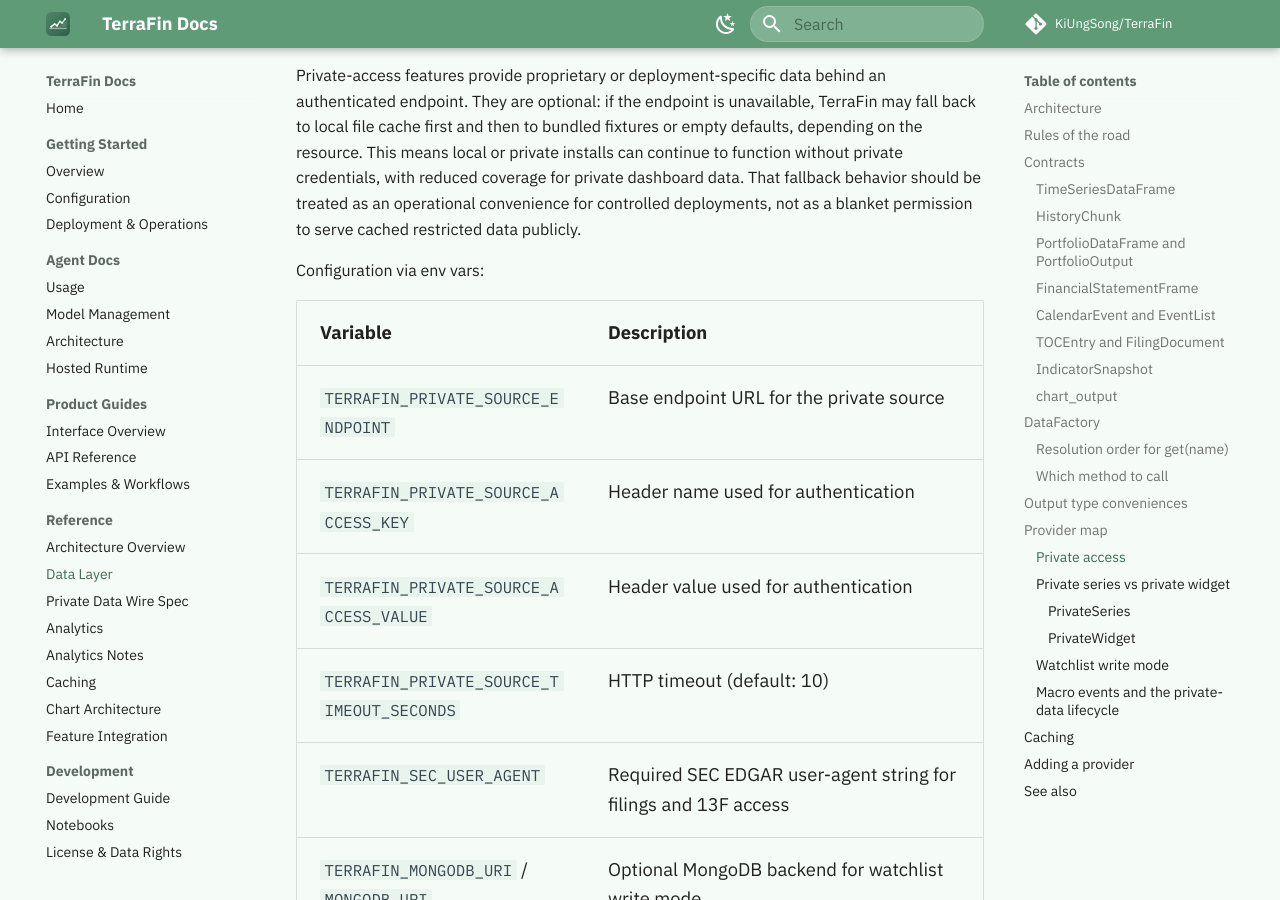
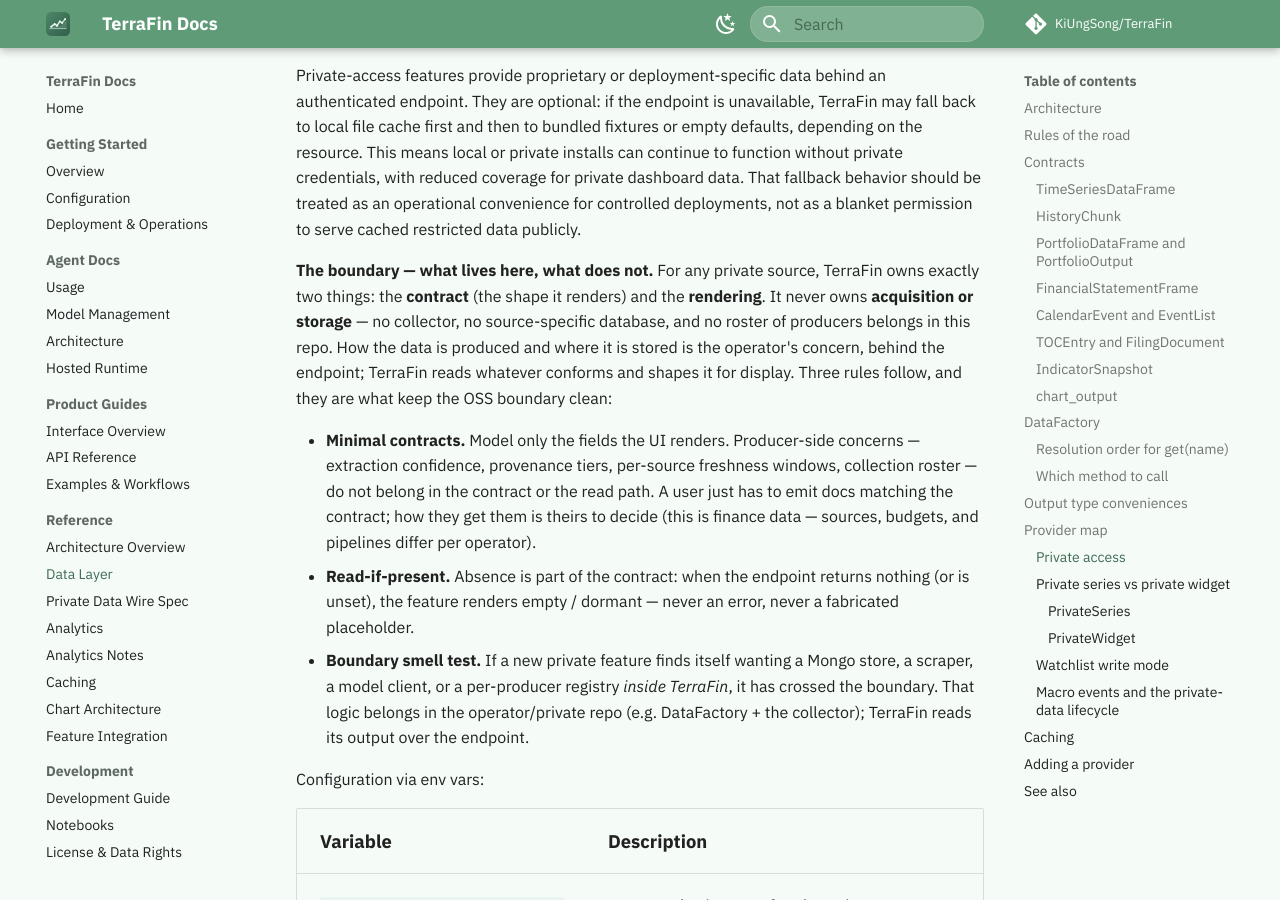
Before and after one commit to KiUngSong/TerraFin, an MkDocs documentation site: the page built from docs/data-layer.md, in a window 1280 px wide and 900 px high, scrolled down 8791 px. Built offline with MkDocs 1.6.1 and Material for MkDocs 9.7.7, drawn with Linux system fonts in a browser that asks for light colours; comment, search, counter and statistics services are not loaded; some of the changed text lies outside the part shown.

Commit message:
docs(data-layer): state the private-source boundary principle
Codify what was only implicit in the F&G/CAPE providers: TerraFin owns
the contract + rendering, never acquisition/storage; keep contracts
minimal (no producer-side fields); read-if-present (absent → dormant,
never an error); and a boundary smell test (a store/scraper/registry
wanting to live in TerraFin has crossed the line).

Co-Authored-By: Claude Opus 4.8 (1M context) <noreply@anthropic.com>

```diff
--- a/docs/data-layer.md
+++ b/docs/data-layer.md
@@ -258,6 +258,28 @@ coverage for private dashboard data. That fallback behavior should be treated
 as an operational convenience for controlled deployments, not as a blanket
 permission to serve cached restricted data publicly.
 
+**The boundary — what lives here, what does not.** For any private source,
+TerraFin owns exactly two things: the **contract** (the shape it renders) and
+the **rendering**. It never owns **acquisition or storage** — no collector, no
+source-specific database, and no roster of producers belongs in this repo. How
+the data is produced and where it is stored is the operator's concern, behind
+the endpoint; TerraFin reads whatever conforms and shapes it for display. Three
+rules follow, and they are what keep the OSS boundary clean:
+
+- **Minimal contracts.** Model only the fields the UI renders. Producer-side
+  concerns — extraction confidence, provenance tiers, per-source freshness
+  windows, collection roster — do not belong in the contract or the read path.
+  A user just has to emit docs matching the contract; how they get them is
+  theirs to decide (this is finance data — sources, budgets, and pipelines
+  differ per operator).
+- **Read-if-present.** Absence is part of the contract: when the endpoint
+  returns nothing (or is unset), the feature renders empty / dormant — never an
+  error, never a fabricated placeholder.
+- **Boundary smell test.** If a new private feature finds itself wanting a Mongo
+  store, a scraper, a model client, or a per-producer registry *inside TerraFin*,
+  it has crossed the boundary. That logic belongs in the operator/private repo
+  (e.g. DataFactory + the collector); TerraFin reads its output over the endpoint.
+
 Configuration via env vars:
 
 | Variable | Description |
@@ -281,6 +303,7 @@ resources:
 - calendar data
 - fear/greed
 - top companies
+- market voices (strategist stance/thesis, read-if-present)
 
 ### Private series vs private widget
 
```
